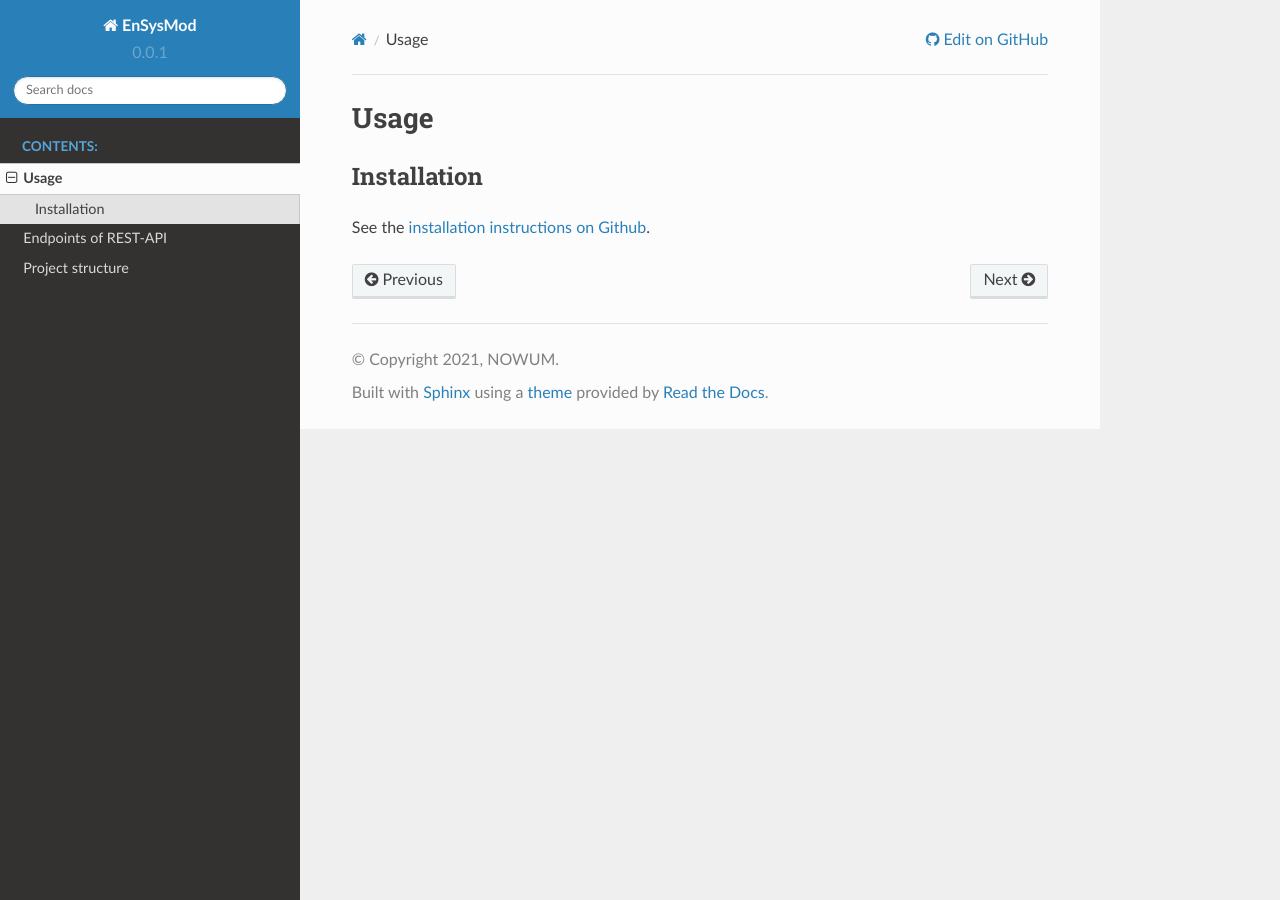
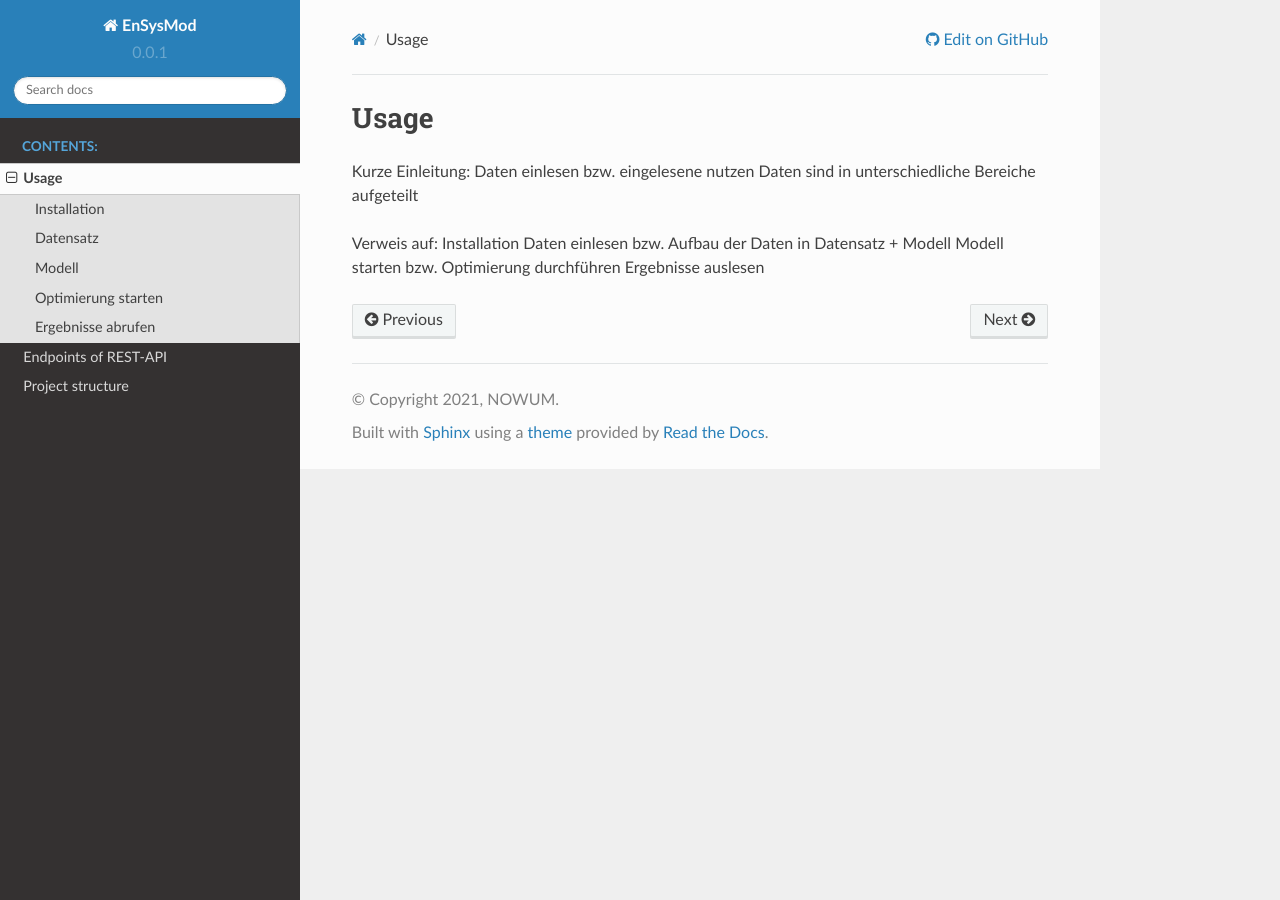
Before and after one commit to NOWUM/EnSysMod, a Sphinx documentation site: the page built from docs/source/usage.rst, in a window 1280 px wide. Built offline with Sphinx 7.4.7 and the Read the Docs theme 2.0.0, drawn with Linux system fonts in a browser that asks for light colours; the version number is read from the project's files by our own code.

Commit message:
Updated Usage-Documentation

```diff
--- a/docs/source/index.rst
+++ b/docs/source/index.rst
@@ -8,7 +8,7 @@ Welcome to Python-Starter documentation!
    This project is under active development.
 
 Check out the :doc:`usage` section for further information, including how to
-:ref:`install <installation>` the project.
+install the project.
 
 Indices and tables
 ==================
@@ -22,6 +22,7 @@ Indices and tables
 .. toctree::
    :maxdepth: 2
    :caption: Contents:
+   :hidden:
 
    usage
    endpoints
--- a/docs/source/usage.rst
+++ b/docs/source/usage.rst
@@ -1,9 +1,23 @@
 Usage
 =====
 
-.. _installation:
+Kurze Einleitung:
+Daten einlesen bzw. eingelesene nutzen
+Daten sind in unterschiedliche Bereiche aufgeteilt
 
+
+
+Verweis auf:
 Installation
-------------
+Daten einlesen bzw. Aufbau der Daten in Datensatz + Modell
+Modell starten bzw. Optimierung durchführen
+Ergebnisse auslesen
 
-See the `installation instructions on Github <https://github.com/NOWUM/EnSysMod#installation>`_.
+
+.. toctree::
+    :maxdepth: 1
+    :caption: Contents:
+    :glob:
+    :hidden:
+
+    usage/*
--- /dev/null
+++ b/docs/source/usage/1_installation.rst
@@ -0,0 +1,4 @@
+Installation
+------------
+
+See the `installation instructions on Github <https://github.com/NOWUM/EnSysMod#installation>`_.
--- /dev/null
+++ b/docs/source/usage/3_model.rst
@@ -0,0 +1,5 @@
+******
+Modell
+******
+
+hat Kosten und Reduktionsziele
--- /dev/null
+++ b/docs/source/usage/execute.rst
@@ -0,0 +1,5 @@
+*******************
+Optimierung starten
+*******************
+
+Optimierung
--- /dev/null
+++ b/docs/source/usage/output.rst
@@ -0,0 +1,5 @@
+******************
+Ergebnisse abrufen
+******************
+
+Output
```
Also changed, not shown: docs/source/usage/2_dataset.rst (added, +20 -0 lines).
